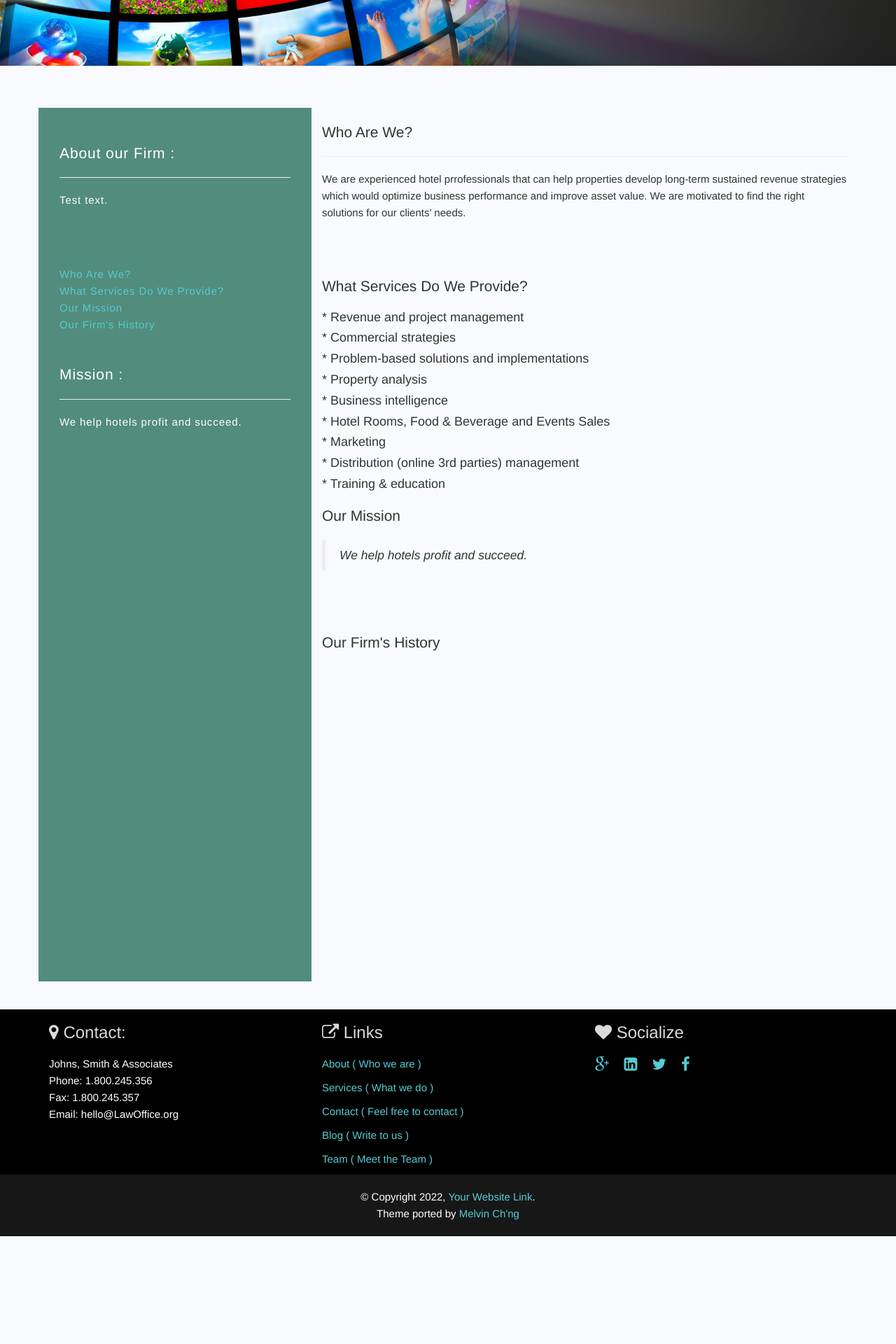
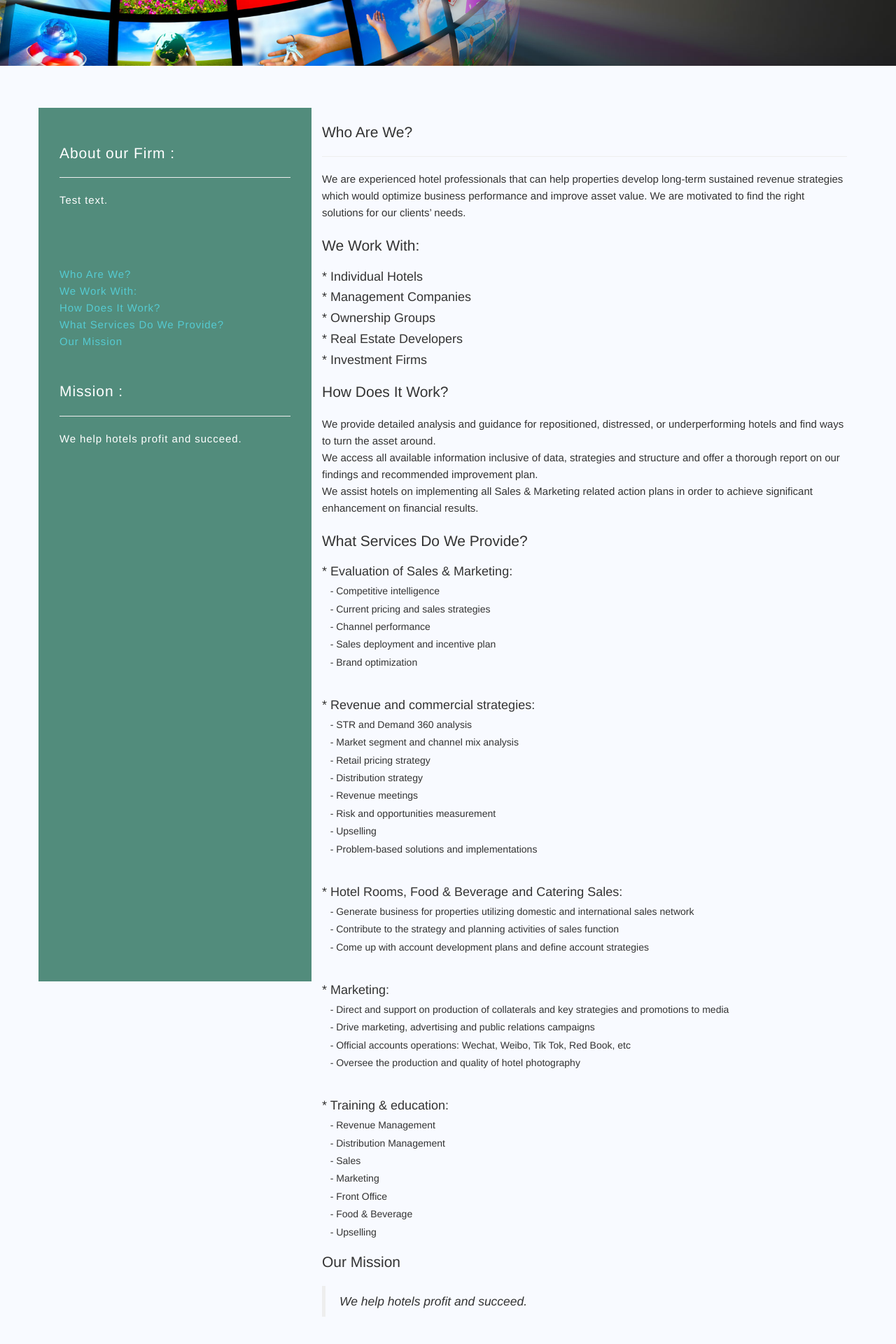
Before and after one commit to wallyhung/wallyhung.github.io, a Jekyll site: the page built from about.html, in a window 1280 px wide. Shown: the part 324-2244 px from the top of the page at 70% size. Built offline with Jekyll 4.4.1, drawn with Linux system fonts in a browser that asks for light colours; before the commit the page ends 2090 px from its top, so only the background shows below that; some of the changed text lies outside the part shown.

```diff
--- /dev/null
+++ b/CNAME
@@ -0,0 +1 @@
+orientalhorizon.com.cn
--- a/_config.yml
+++ b/_config.yml
@@ -22,15 +22,16 @@
 url: "" # the base hostname & protocol for your site, e.g. http://example.com
 
 # Company Information
-company_name: Johns, Smith & Associates
+company_name: Oriental Horizon Hotel Services
 address_line: Via Ludovisi 39-45, Rome, 54267, Italy
 telephone_number: 1.800.245.356
 fax_number: 1.800.245.357
-company_email: hello@LawOffice.org
+company_email: business@orientalhorizon.com.cn
 mission: We help hotels profit and succeed
 google_map: https://www.google.com/maps/embed?pb=!1m14!1m12!1m3!1d3618.727010735933!2d91.837871!3d24.907291700000002!2m3!1f0!2f0!3f0!3m2!1i1024!2i768!4f13.1!5e0!3m2!1sen!2s!4v1404919738144
 
 # Social Link
+wechat_link: https://www.wechat.com
 facebook_link: http://www.facebook.com
 twitter_link: http://www.twitter.com
 linkedin_link: http://www.linkedin.com
--- a/_includes/footer.html
+++ b/_includes/footer.html
@@ -22,10 +22,10 @@
       <div class="col-md-4">
         <h3><i class="fa fa-heart"></i> Socialize</h3>
         <div id="social-icons">
-          {% if site.googleplus_link %}
-            <a href="{{ site.googleplus_link }}" class="btn-group google-plus">
-              <i class="fa fa-google-plus"></i>
-            </a>
+          {% if site.wechat_link %}
+          <a href="{{ site.wechat_link }}" class="btn-group -wechat">
+            <i class="fa fa-wechat"></i>
+          </a>
           {% endif %}
 
           {% if site.linkedin_link %}
@@ -34,7 +34,7 @@
             </a>
           {% endif %}
 
-          {% if site.facebook_link %}
+          {% if site.twitter_link %}
             <a href="{{ site.twitter_link }}" class="btn-group twitter">
               <i class="fa fa-twitter"></i>
             </a>
@@ -51,6 +51,6 @@
   </div>
 
   <div class="copyright text center">
-    <p>&copy; Copyright {{ site.time | date: '%Y' }}, <a href="#">Your Website Link</a>. <br>Theme ported by <a href="https://melvinchng.github.io/" target="_blank">Melvin Ch'ng</a></p>
+    <p>&copy; Copyright {{ site.time | date: '%Y' }}, <a href="#">Your Website Link</a>. Theme ported by <a href="https://melvinchng.github.io/" target="_blank">Melvin Ch'ng</a></p>
   </div>
 </footer>
--- a/about.html
+++ b/about.html
@@ -19,40 +19,84 @@
         <br>
         <br>
       <a href="#anchor1"> Who Are We?</a><br>
-      <a href="#anchor2"> What Services Do We Provide?</a><br>
-      <a href="#anchor3"> Our Mission</a><br>
-      <a href="#anchor4"> Our Firm's History</a><br>
+      <a href="#anchor2"> We Work With:</a><br>
+      <a href="#anchor3"> How Does It Work?</a><br>
+      <a href="#anchor4"> What Services Do We Provide?</a><br>
+      <a href="#anchor5"> Our Mission</a><br>
       <br>
 
       <h3 class="lead">Mission :</h3><hr>
         {{ site.mission }}.
     </div>
     <div class="col-sm-8 col-md-8">
-        <h3 class="lead"id="anchor1"> Who Are We? </h3><hr>
+        <h3 class="lead" id="anchor1"> Who Are We? </h3><hr>
         <p>
-            We are experienced hotel prrofessionals that can help properties develop long-term sustained revenue strategies which would optimize business performance and improve asset value.
+            We are experienced hotel professionals that can help properties develop long-term sustained revenue strategies which would optimize business performance and improve asset value.
             We are motivated to find the right solutions for our clients’ needs.
         </p>
-        <br><br>
 
-        <h3 class="lead"id="anchor2">What Services Do We Provide?</h3>
-        <h4>* Revenue and project management</h4>
-        <h4>* Commercial strategies</h4>
-        <h4>* Problem-based solutions and implementations</h4>
-        <h4>* Property analysis</h4>
-        <h4>* Business intelligence</h4>
-        <h4>* Hotel Rooms, Food & Beverage and Events Sales</h4>
-        <h4>* Marketing</h4>
-        <h4>* Distribution (online 3rd parties) management</h4>
-        <h4>* Training & education</h4>
+        <h3 class="lead" id="anchor2">We Work With:</h3>
+        <h4>* Individual Hotels</h4>
+        <h4>* Management Companies</h4>
+        <h4>* Ownership Groups</h4>
+        <h4>* Real Estate Developers</h4>
+        <h4>* Investment Firms</h4>
 
-        <h3 class="lead"id="anchor3">Our Mission</h3>
+        <h3 class="lead" id="anchor3">How Does It Work?</h3>
+        <p>
+            We provide detailed analysis and guidance for repositioned, distressed, or underperforming hotels and find ways to turn the asset around.<br>
+            We access all available information inclusive of data, strategies and structure and offer a thorough report on our findings and recommended improvement plan.<br>
+            We assist hotels on implementing all Sales & Marketing related action plans in order to achieve significant enhancement on financial results.<br>
+        </p>
+
+        <h3 class="lead" id="anchor4">What Services Do We Provide?</h3>
+        <h4>* Evaluation of Sales & Marketing:</h4>
+        <h5>&nbsp;&nbsp; - Competitive intelligence</h5>
+        <h5>&nbsp;&nbsp; - Current pricing and sales strategies</h5>
+        <h5>&nbsp;&nbsp; - Channel performance</h5>
+        <h5>&nbsp;&nbsp; - Sales deployment and incentive plan</h5>
+        <h5>&nbsp;&nbsp; - Brand optimization</h5>
+        <br>
+
+        <h4>* Revenue and commercial strategies:</h4>
+        <h5>&nbsp;&nbsp; - STR and Demand 360 analysis</h5>
+        <h5>&nbsp;&nbsp; - Market segment and channel mix analysis</h5>
+        <h5>&nbsp;&nbsp; - Retail pricing strategy</h5>
+        <h5>&nbsp;&nbsp; - Distribution strategy</h5>
+        <h5>&nbsp;&nbsp; - Revenue meetings</h5>
+        <h5>&nbsp;&nbsp; - Risk and opportunities measurement</h5>
+        <h5>&nbsp;&nbsp; - Upselling</h5>
+        <h5>&nbsp;&nbsp; - Problem-based solutions and implementations</h5>
+        <br>
+
+        <h4>* Hotel Rooms, Food & Beverage and Catering Sales:</h4>
+        <h5>&nbsp;&nbsp; - Generate business for properties utilizing domestic and international sales network</h5>
+        <h5>&nbsp;&nbsp; - Contribute to the strategy and planning activities of sales function</h5>
+        <h5>&nbsp;&nbsp; - Come up with account development plans and define account strategies</h5>
+        <br>
+
+        <h4>* Marketing:</h4>
+        <h5>&nbsp;&nbsp; - Direct and support on production of collaterals and key strategies and promotions to media</h5>
+        <h5>&nbsp;&nbsp; - Drive marketing, advertising and public relations campaigns</h5>
+        <h5>&nbsp;&nbsp; - Official accounts operations: Wechat, Weibo, Tik Tok, Red Book, etc</h5>
+        <h5>&nbsp;&nbsp; - Oversee the production and quality of hotel photography</h5>
+        <br>
+
+        <h4>* Training & education:</h4>
+        <h5>&nbsp;&nbsp; - Revenue Management</h5>
+        <h5>&nbsp;&nbsp; - Distribution Management</h5>
+        <h5>&nbsp;&nbsp; - Sales</h5>
+        <h5>&nbsp;&nbsp; - Marketing</h5>
+        <h5>&nbsp;&nbsp; - Front Office</h5>
+        <h5>&nbsp;&nbsp; - Food & Beverage</h5>
+        <h5>&nbsp;&nbsp; - Upselling</h5>
+
+        <h3 class="lead" id="anchor5">Our Mission</h3>
         <blockquote>
           <em>{{ site.mission }}.</em>
         </blockquote>
         <br><br>
 
-        <h3 class="lead"id="anchor4">Our Firm's History</h3>
     </div>
   </div>
 </div>
--- a/assets/css/style.css
+++ b/assets/css/style.css
@@ -51,6 +51,14 @@
 .container-kamn {
   margin-right: auto;
   margin-left: auto;
+}
+
+.container-map {
+    overflow: hidden;
+    width: 100%;
+    height: 100%;
+    margin: 0;
+    font-family: "微软雅黑";
 }
 
 
```
Also changed, not shown: other parts of _includes/footer.html (+1 -1 lines), contact.html (+8 -8 lines), map.html (added, +24 -0 lines), assets/img/social-icons/wechat_business.png (added), 2 other files.
